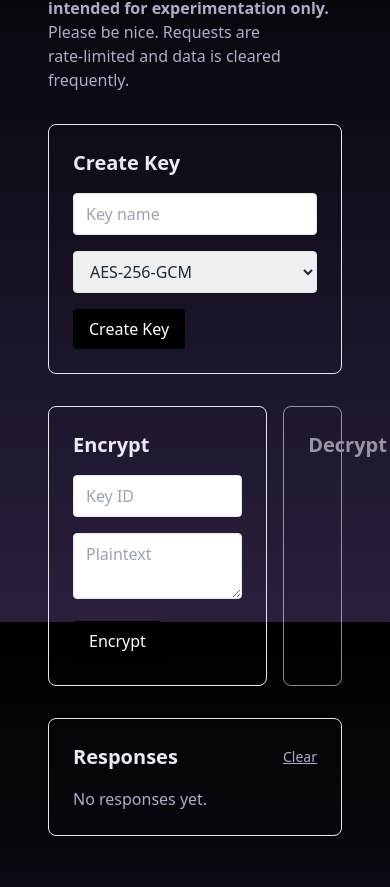
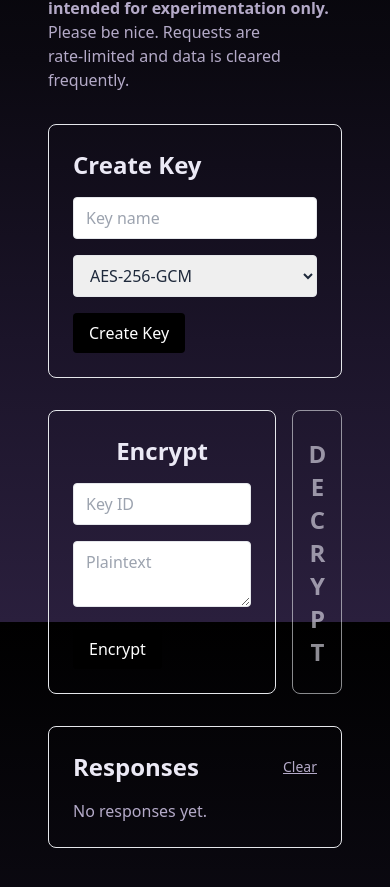
Before and after one commit to michaeljmartin28/mjmade.tech, a Next.js app in the folder frontend/: page /projects/minikms in a window 390 px wide. Shown: the part 1910-2797 px from the top of the page. Built offline with nearby package versions, Linux system fonts and the light colour scheme.

Commit message:
Adds links to images on the projects page, and fixes some UI issues with the minikms demo to look better on mobile devices.

```diff
--- a/frontend/app/projects/minikms/page.tsx
+++ b/frontend/app/projects/minikms/page.tsx
@@ -239,7 +239,7 @@ export default function MiniKMSPage() {
 
         {/* Create Key */}
         <div className="border rounded-lg p-6 mb-8">
-          <h3 className="text-xl font-semibold mb-4">Create Key</h3>
+          <h3 className="text-2xl font-semibold mb-4">Create Key</h3>
 
           <div className="space-y-4">
             <input
@@ -266,21 +266,37 @@ export default function MiniKMSPage() {
           </div>
         </div>
 
-        <div className="flex gap-4 mb-8">
+        <div className="flex gap-4 mb-8 ">
           {/* Encrypt Panel */}
           <div
             className={`
-      border rounded-lg p-6 transition-all duration-300
-      ${activePanel === "encrypt" ? "w-[80%]" : "w-[20%] opacity-60 cursor-pointer hover:opacity-100 hover:scale-[1.02] transition-all duration-200"}
-    `}
+              border rounded-lg p-6 transition-all duration-300
+              flex flex-col items-center justify-center
+              ${
+                activePanel === "encrypt"
+                  ? "w-[90%]"
+                  : "w-[10%] opacity-60 cursor-pointer hover:opacity-100 hover:scale-[1.02] transition-all duration-200"
+              }
+            `}
             onClick={() =>
               activePanel !== "encrypt" && setActivePanel("encrypt")
             }
           >
-            <h3 className="text-xl font-semibold mb-4">Encrypt</h3>
+            <h3
+              className={`
+                text-2xl font-semibold
+                ${
+                  activePanel === "encrypt"
+                    ? "mb-4 [writing-mode:horizontal-tb]"
+                    : "[writing-mode:vertical-rl] [text-orientation:upright] m-0"
+                }
+              `}
+            >
+              {activePanel === "encrypt" ? "Encrypt" : "ENCRYPT"}
+            </h3>
 
             {activePanel === "encrypt" && (
-              <div className="space-y-4">
+              <div className="space-y-4 w-full">
                 <input
                   className="w-full border rounded text-slate-800 px-3 py-2"
                   placeholder="Key ID"
@@ -310,17 +326,33 @@ export default function MiniKMSPage() {
           {/* Decrypt Panel */}
           <div
             className={`
-      border rounded-lg p-6 transition-all duration-300
-      ${activePanel === "decrypt" ? "w-[80%]" : "w-[20%] opacity-60 cursor-pointer hover:opacity-100 hover:scale-[1.02] transition-all duration-200"}
-    `}
+              border rounded-lg p-6 transition-all duration-300
+              flex flex-col items-center justify-center
+              ${
+                activePanel === "decrypt"
+                  ? "w-[90%]"
+                  : "w-[10%] opacity-60 cursor-pointer hover:opacity-100 hover:scale-[1.02] transition-all duration-200"
+              }
+            `}
             onClick={() =>
               activePanel !== "decrypt" && setActivePanel("decrypt")
             }
           >
-            <h3 className="text-xl font-semibold mb-4">Decrypt</h3>
+            <h3
+              className={`
+                text-2xl font-semibold
+                ${
+                  activePanel === "decrypt"
+                    ? "mb-4 [writing-mode:horizontal-tb]"
+                    : "[writing-mode:vertical-rl] [text-orientation:upright] m-0"
+                }
+              `}
+            >
+              {activePanel === "decrypt" ? "Decrypt" : "DECRYPT"}
+            </h3>
 
             {activePanel === "decrypt" && (
-              <div className="space-y-4">
+              <div className="space-y-4 w-full">
                 <input
                   className="w-full border text-slate-800 rounded px-3 py-2"
                   placeholder="Key ID"
@@ -392,7 +424,7 @@ export default function MiniKMSPage() {
         {/* Response Viewer */}
         <div className="border rounded-lg p-6">
           <div className="flex justify-between items-center mb-4">
-            <h3 className="text-xl font-semibold">Responses</h3>
+            <h3 className="text-2xl font-semibold">Responses</h3>
             <button
               onClick={() => setResponses([])}
               className="text-sm underline text-textMuted hover:text-text"
--- a/frontend/app/projects/page.tsx
+++ b/frontend/app/projects/page.tsx
@@ -108,6 +108,7 @@ export default function ProjectsPage() {
             >
               {/* Image or Placeholder */}
               {project.image ? (
+                <a href={project.link}>
                   <Image
                     src={project.image.src}
                     alt={project.name}
@@ -116,6 +117,7 @@ export default function ProjectsPage() {
                     unoptimized={project.image.unoptimized}
                     className="rounded-lg object-cover border border-border"
                   />
+                </a>
               ) : (
                 <div className="w-32 h-32 rounded-lg bg-surfaceAlt border border-border flex items-center justify-center text-primary text-4xl font-bold">
                   {project.name[0]}
```
Lines whose indentation alone changed are shown as unchanged.
